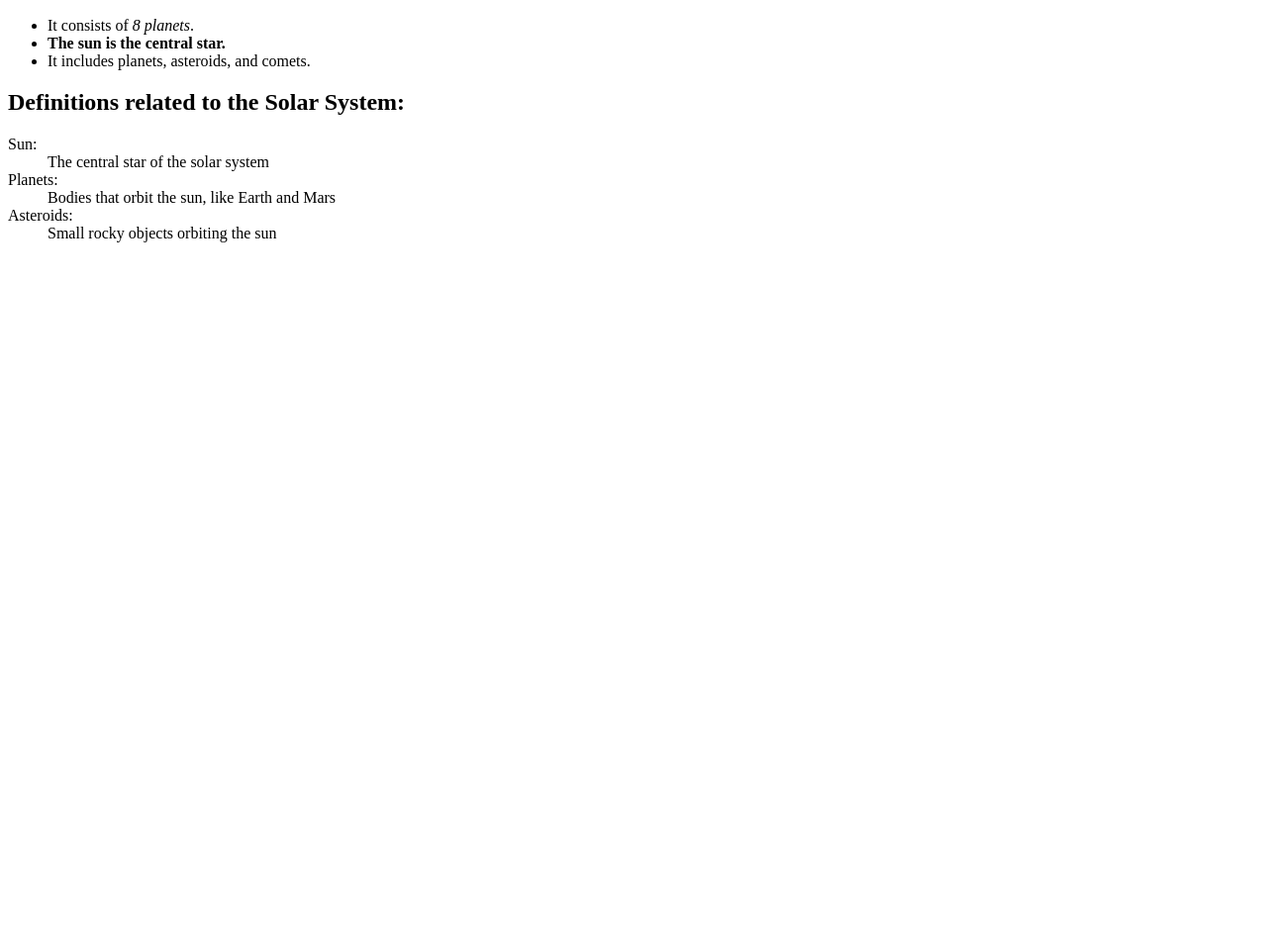
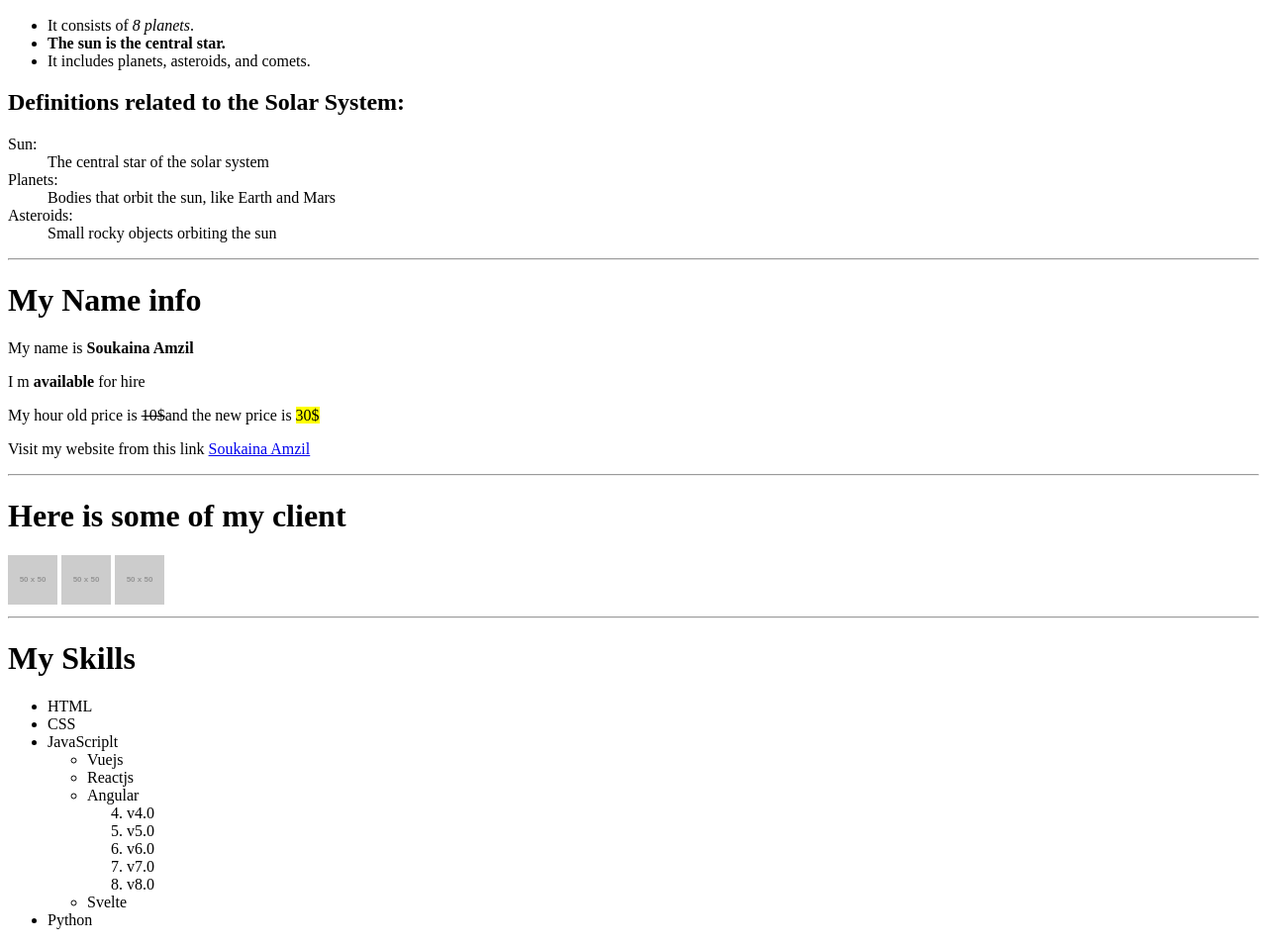
Before and after one commit to amzil-soukaina/My_first1, a plain HTML site: page index.html in a window 1280 px wide. Shown: the part 514-1469 px from the top of the page at 99% size. Before the commit the page ends 800 px from the top, so only its background shows below. Drawn offline with Linux system fonts and the light colour scheme; placeholder pictures from the web are drawn by us.

Commit message:
Update index.html with new elements

```diff
--- a/index.html
+++ b/index.html
@@ -41,5 +41,41 @@
                     <dd>Small rocky objects orbiting the sun</dd>
                 </dt>
             </dl>
+        <hr>
+         <h1>My Name info</h1>
+         <p>My name is <b>Soukaina Amzil</b></p>
+         <p>I m <strong>available</strong> for hire</p>
+         <p>My hour old price is <del>10$</del>and the new price is <mark>30$</mark></p>
+         <p>Visit my website from this link <a href="#Soukaina_Amzil" target="_blank" title="Go to page">Soukaina Amzil</a></p>
+        <hr>
+         <h1>Here is some of my client</h1>
+         <img src="https://via.placeholder.com/50x50/ff0000/dddddd" alt="">
+         <img src="https://via.placeholder.com/50x50/0000ff/dddddd" alt="">
+         <img src="https://via.placeholder.com/50x50/00ff00/dddddd" alt="">
+        <hr>
+         <h1>My Skills</h1>
+          <ul>
+              <li>HTML</li>
+              <li>CSS</li>
+              <li>
+                  JavaScriplt
+                    <ul>
+                        <li>Vuejs</li>
+                        <li>Reactjs</li>
+                        <li>
+                            Angular
+                                <ol start="4">
+                                    <li>v4.0</li>
+                                    <li>v5.0</li>
+                                    <li>v6.0</li>
+                                    <li>v7.0</li>
+                                    <li>v8.0</li>
+                                </ol>
+                        </li>
+                        <li>Svelte</li>
+                    </ul>
+                <li>Python</li>
+              </li>
+          </ul>
      </body>
  </html>
```
Also changed, not shown: test.html (deleted, +0 -45 lines).
